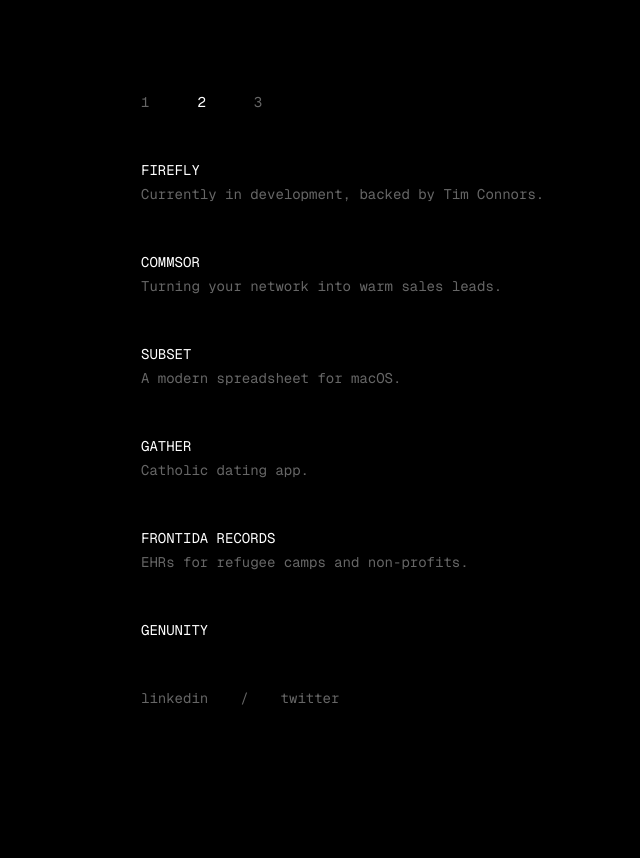
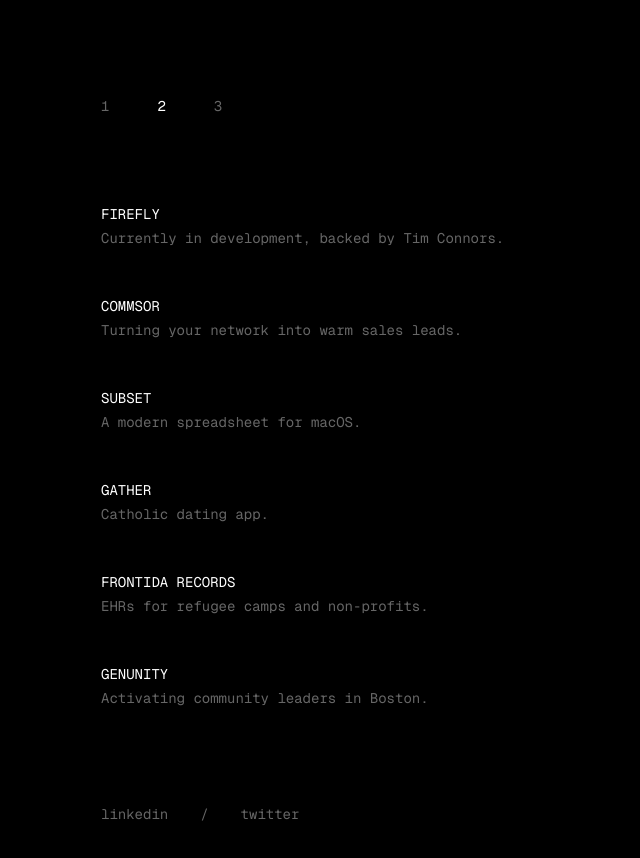
Before and after one commit to ChristianMSurya/christian, a Next.js app: page /work in a window 1280 px wide. Shown: the top 858 px of the page, without its empty margins (139-779 px from the left). Before the commit the page ends 800 px from the top, so only its background shows below. Built offline with nearby package versions, Linux system fonts and the light colour scheme.

Commit message:
animations, work links, and layout

```diff
--- a/src/app/globals.css
+++ b/src/app/globals.css
@@ -12,6 +12,7 @@
 }
 
 body {
+  min-height: 100vh;
   background-color: var(--bg-primary);
   color: var(--text-primary);
 }
@@ -34,6 +35,27 @@
   }
 }
 
+@keyframes waterfallFadeIn {
+  0% {
+    opacity: 0;
+    transform: translateY(10px);
+  }
+  100% {
+    opacity: 1;
+    transform: translateY(0);
+  }
+}
+
 .animate-fade-in {
   animation: fadeIn 0.5s ease-in forwards;
 }
+
+.waterfall-item {
+  opacity: 0;
+  animation: waterfallFadeIn 0.5s ease-in-out forwards;
+}
+
+.footer-fade-in {
+  opacity: 0;
+  animation: footerFadeIn 0.5s ease-in-out forwards;
+}
--- a/src/app/layout.tsx
+++ b/src/app/layout.tsx
@@ -32,13 +32,15 @@
         className={`${geistSans.variable} ${geistMono.variable} font-geist-mono antialiased`}
       >
         <ThemeProvider>
-          <div className="flex flex-col h-screen items-center justify-center">
-            <div className="flex flex-col h-screen w-full px-10 gap-12 max-w-[800px] items-start justify-center">
-              <Navbar/>
-              <div className="h-[60%]">
+          <div className="flex flex-col px-8 w-full min-h-screen items-center justify-start">
+            <div className="flex flex-col w-full max-w-[800px] gap-12">
+              <div className="mt-24">
+                <Navbar/>
+              </div>
                 {children}
-              </div>
-              <Footer/>
+              {/* <div className="mb-24">
+                <Footer/>
+              </div> */}
             </div>
           </div>
         </ThemeProvider>
--- a/src/app/page.tsx
+++ b/src/app/page.tsx
@@ -1,12 +1,18 @@
 'use client';
+import Footer from "@/components/footer";
 
 export default function Home() {
   return (
-    <div className="flex flex-col w-full h-full scroll-smooth items-center justify-center animate-fade-in">
+    <div>
+    <div className="flex flex-col w-full min-h-[50vh] scroll-smooth items-start justify-center animate-fade-in">
         <div className="flex flex-col text-sm gap-2">
           <p>christian matthew</p>
           <p className="opacity-40">figuring out what to work on next</p>
         </div>
     </div>
+    <div className="mt-12 mb-24 animate-fade-in" style={{ animationDelay: '70ms', opacity: 0 }}>
+      <Footer/>
+    </div>
+    </div>
   );
 }
--- a/src/app/work/page.tsx
+++ b/src/app/work/page.tsx
@@ -1,49 +1,70 @@
 'use client';
+import Footer from "@/components/footer";
+import { ArrowUpRight } from "lucide-react";
 
 export default function Work() {
   const projects = [
     {
       name: "FIREFLY",
       description: "Currently in development, backed by Tim Connors.",
-      link: "#"
+      link: "https://www.tryfirefly.ai"
     },
     {
       name: "COMMSOR",
       description: "Turning your network into warm sales leads.",
-      link: "#"
+      link: "https://www.commsor.com"
     },
     {
       name: "SUBSET",
       description: "A modern spreadsheet for macOS.",
-      link: "#"
+      link: "https://subset.so"
     },
     {
       name: "GATHER",
       description: "Catholic dating app.",
-      link: "#"
+      link: "https://www.linkedin.com/company/comegather/"
     },
     {
       name: "FRONTIDA RECORDS",
       description: "EHRs for refugee camps and non-profits.",
-      link: "#"
+      link: "https://www.frontidarecords.org"
     },
     {
       name: "GENUNITY",
       description: "Activating community leaders in Boston.",
-      link: "#"
+      link: "https://genunity.org"
     }
   ];
 
   return (
-    <div className="flex flex-col w-full h-full scroll-smooth items-center justify-center animate-fade-in relative">
-      <div className="flex flex-col gap-12 overflow-y-auto max-h-full mx-auto">
-        {projects.map((project, index) => (
-          <div key={index} className="flex flex-col gap-1">
-            <h2 className="text-sm">{project.name}</h2>
-            <p className="text-sm opacity-40">{project.description}</p>
-          </div>
-        ))}
-      </div>
+    <div>
+        <div className="flex flex-col w-full min-h-[50vh] mt-10 scroll-smooth items-start justify-center animate-fade-in relative">
+            <div className="flex flex-col gap-12 overflow-y-auto max-h-full">
+                {projects.map((project, index) => (
+                <a
+                    href={project.link}
+                    target="_blank"
+                    rel="noopener noreferrer"
+                    key={index}
+                    className="flex flex-col gap-1 waterfall-item group cursor-pointer"
+                    style={{ animationDelay: `${index * 70}ms` }}
+                >
+                    <div className="flex flex-row items-start">
+                      <h2 className="text-sm">{project.name}</h2>
+                      <ArrowUpRight className="h-3 w-3 opacity-0 group-hover:opacity-100 transition group-hover:translate-y-[-2px] group-hover:translate-x-[2px] duration-300 ease-in-out" />
+                    </div>
+                    <p className="text-sm opacity-40">{project.description}</p>
+
+                </a>
+                ))}
+            </div>
+        </div>
+        <div
+          className="mt-24 mb-24 waterfall-item"
+          style={{ animationDelay: `${(projects.length * 70)}ms` }}
+        >
+          <Footer/>
+        </div>
     </div>
   );
 }
--- a/src/app/writing/page.tsx
+++ b/src/app/writing/page.tsx
@@ -1,13 +1,19 @@
 'use client';
+import Footer from "@/components/footer";
 
 export default function Writing() {
   return (
-    <div className="flex flex-col w-full h-full scroll-smooth items-center justify-center animate-fade-in">
+    <div>
+        <div className="flex flex-col w-full min-h-[50vh] scroll-smooth items-start justify-center animate-fade-in">
 
-        <div className="flex flex-col gap-12">
-          <div className="flex flex-col gap-1">
-            <p className="text-sm">coming soon</p>
-          </div>
+            <div className="flex flex-col gap-12">
+            <div className="flex flex-col gap-1">
+                <p className="text-sm">coming soon</p>
+            </div>
+            </div>
+        </div>
+        <div className="mt-12 mb-24 animate-fade-in" style={{ animationDelay: '70ms', opacity: 0 }}>
+            <Footer/>
         </div>
     </div>
   );
```
